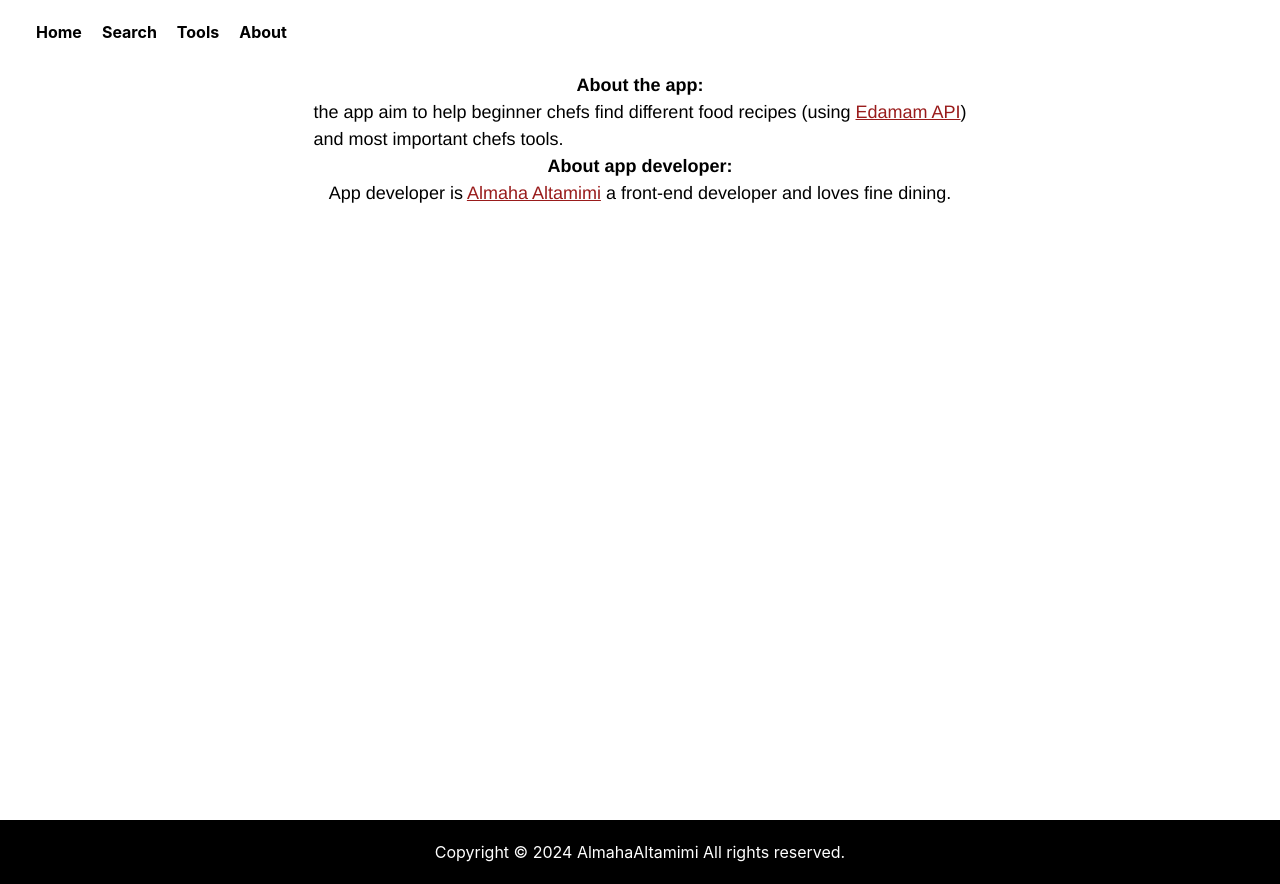
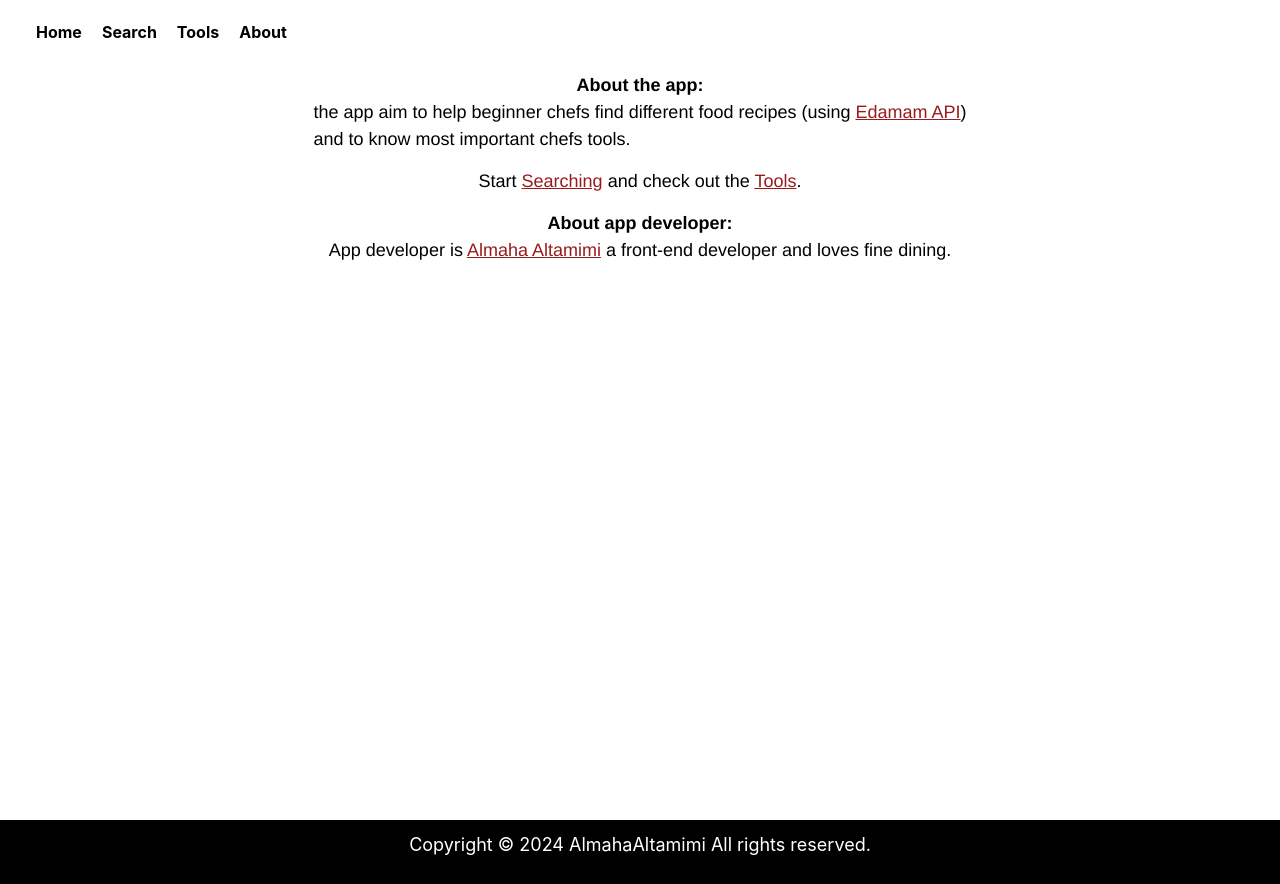
Before and after one commit to almahamans/food-recipes, a React (Create React App) app: page /about in a window 1280 px wide. Built offline with nearby package versions, Linux system fonts and the light colour scheme.

Commit message:
update code

```diff
--- a/src/components/home-page/App.js
+++ b/src/components/home-page/App.js
@@ -9,14 +9,13 @@ return(
     <section className='min-h-screen'>
     <BrowserRouter>
     <main>
-    <nav className='ml-9 my-5 font-bold text-md'>
-        <ul className='flex flex-row justify-start flex-nowrap gap-5'>
-            <li><Link to='food-recipes/'>Home</Link></li>
-            <li><Link to='/search'>Search</Link></li>
-            <li><Link to='/tools'>Tools</Link></li>
-            <li><Link to='/about'>About</Link></li>
-        </ul>
-    </nav>
+    <header className='ml-9 my-5 font-bold text-md flex flex-row justify-start flex-nowrap gap-5'>
+            <span><Link to='food-recipes/'>Home</Link></span>
+            <span><Link to='/search'>Search</Link></span>
+            <span><Link to='/tools'>Tools</Link></span>
+            <span><Link to='/about'>About</Link></span>
+    </header>
+
     <Routes>
     <Route exact path='food-recipes/' element={<Home name='chef' />} />
     <Route path='/search' element={<Search />} />
@@ -24,7 +23,6 @@ return(
     <Route path='/about' element={<About />} />
     <Route render={()=><h1>404: page not found</h1>} />
     </Routes>
-
     </main>
     </BrowserRouter>
     </section>
--- a/src/components/pages/About.js
+++ b/src/components/pages/About.js
@@ -1,12 +1,17 @@
 import '../../style/about.css';
+import {Link} from 'react-router-dom';
 
 function About(){
     return(
         <section className="flex flex-col justify-ecnetr items-center flex-wrap lg:mt-7 md:mt-9 sm:mt-9 sm:mx-5 xs:mx-5 xs:mt-9 font-sans text-[18px]">
             <h3>About the app:</h3>
-            <p>the app aim to help beginner chefs find different food recipes (using <a href="http://https://www.edamam.com/terms/api/" className="underline text-red-800">Edamam API</a>) <br /> and most important chefs tools.</p>
+            <p>the app aim to help beginner chefs find different food recipes (using <a href="http://https://www.edamam.com/terms/api/" className="aboutLinks">Edamam API</a>)
+            <br /> and to know most important chefs tools.</p>
+            <p>
+            Start <Link to={'/search'} className='aboutLinks'>Searching</Link> and check out the <Link to={'/tools'} className='aboutLinks'>Tools</Link>.
+            </p>
             <h3>About app developer:</h3>
-            <p>App developer is <a href="http://https://github.com/almahamans" className="underline text-red-800">Almaha Altamimi</a> a front-end developer and loves fine dining.</p>
+            <p>App developer is <a href="http://https://github.com/almahamans" className="aboutLinks">Almaha Altamimi</a> a front-end developer and loves fine dining.</p>
         </section>
     )
 }
--- a/src/components/pages/Home.js
+++ b/src/components/pages/Home.js
@@ -12,6 +12,7 @@ function Home(props){
             </svg>
             </section>
             <p>Here is an app to help you with cooking!</p>
+            <p></p>
             <p>Learn <Link to='/about' className='font-semibold underline text-red-800'>about</Link> the app.</p>
         </section>
     )
--- a/src/components/tools/Tools.js
+++ b/src/components/tools/Tools.js
@@ -5,10 +5,10 @@ import chefTools from './chef-tools-names.jpg'
 
 function Tools({name}){
     return(
-        <section className="">
-            <h1 className=" textCenter text-[20px] font-sans">{name} Tools:</h1>
-            {/* <p className="ml-5">Here's list of {name} tools that needed in cooking:</p> */}
-            <img src={chefTools} alt='chef_tools' height={`70%`} width={`80%`} className="mx-auto my-7" />
+        <section className="container mx-auto">
+            <h1 className="textCenter text-[20px] font-sans">{name} Tools:</h1>
+            <img src={chefTools} alt='chef_tools' height={`auto`} width={`auto`} className="my-7 xs:w-[95%] xs:mx-auto" />
+            <p className="ml-9 text-red-800 font-bold">More details for some tools:</p>
             <ul>
                {toolsItems.map((item)=>
                 <ToolsList key={item.id} tool_name={item.name} desc={item.describe} />
--- a/src/components/tools/ToolsList.js
+++ b/src/components/tools/ToolsList.js
@@ -2,9 +2,9 @@ import '../../style/listStyle.css'
 
 function ToolsList({tool_name, desc}){
     return(
-        <section className='ml-9 mb-6 mt-4 w-[80%]'>
+        <section className='mb-6 mt-4 xs:text-[14px]'>
             <li className='li'>{tool_name}</li>
-            <p>{desc}</p>
+            <p className='xs:mr-3 ml-5'>{desc}</p>
         </section>
     )
 }
--- a/src/components/ui/Footer.js
+++ b/src/components/ui/Footer.js
@@ -1,7 +1,7 @@
 function Footer() {
 return(
-    <footer className='h-16 bg-black flex justify-center items-center xs:text-[12px]'>
-       <p className="text-white md:text-md lg:text-base sm:text-md">Copyright © 2024 AlmahaAltamimi All rights reserved.</p>
+    <footer className='h-16 bg-black flex justify-center items-center'>
+       <p className="text-white md:text-md lg:text-lg sm:text-[14px] xs:text-[12px]">Copyright © 2024 AlmahaAltamimi All rights reserved.</p>
     </footer>
 )
 }
--- a/src/style/about.css
+++ b/src/style/about.css
@@ -4,4 +4,10 @@ section :where(h3){
 
 :has(section) p{
     font-size: large;
+    margin-bottom: 15px;
 }
+
+.aboutLinks{
+    text-decoration: underline;
+    color: rgb(153 27 27);
+}
--- a/src/style/listStyle.css
+++ b/src/style/listStyle.css
@@ -1,4 +1,4 @@
-:is(section) .li{
+:is(section) li{
     text-transform: capitalize;
     font-size: large;
     list-style: square;
```
